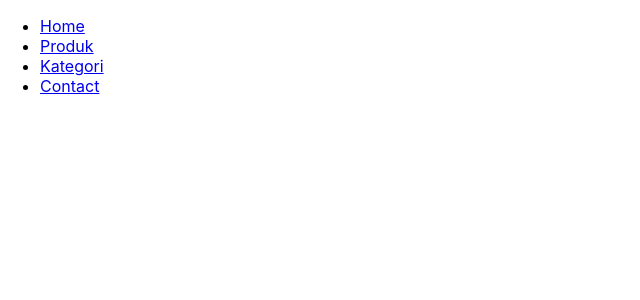
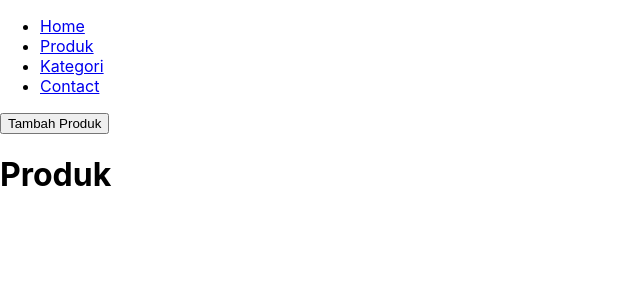
Before and after one commit to AkhmadSatrio/react_framework, a React (Create React App) app: page /Product in a window 1280 px wide. Shown: the top 300 px of the page, without its empty margins (0-640 px from the left). Built offline with nearby package versions, Linux system fonts and the light colour scheme.

Commit message:
button onClick

```diff
--- a/src/components/Routing.js
+++ b/src/components/Routing.js
@@ -4,13 +4,15 @@ import Home from '../pages/Home';
 import Kategory from '../pages/Kategory';
 import Produk from '../pages/Product';
 import Contact from "../pages/contact";
+import Add from "../pages/produk/Add";
 
 function Routing() {
     return (
     <Routes>
       <Route path="/" element={<Home />} />
       <Route path="/Kategory" element={<Kategory />} />
-      <Route path="/Produk" element={<Produk />} />
+      <Route path="/Product" element={<Produk />} />
+      <Route path="/produk/add" element={<Add />} />
       <Route path="/Contact" element={<Contact/>} />
    </Routes>
     );
--- a/src/pages/Product.js
+++ b/src/pages/Product.js
@@ -1,9 +1,16 @@
 import React from "react";
+import { useNavigate } from "react-router-dom";
 
 function Produk() {
+    const  navigate  = useNavigate();
+
+    function TambahData() {
+        navigate('/produk/add');
+    }
     return(
         <div>
-            <h1>Selamat datang di Page Produk</h1>
+            <button onClick={TambahData}>Tambah Produk</button>
+            <h1>Produk</h1>
         </div>
     );
 }
--- /dev/null
+++ b/src/pages/produk/Add.js
@@ -0,0 +1,10 @@
+import React from "react";
+
+function Add() {
+    return(
+         <div>
+            <h1>halaman Tambah Data Produk</h1>
+        </div>
+    );
+}
+export default Add;
```
